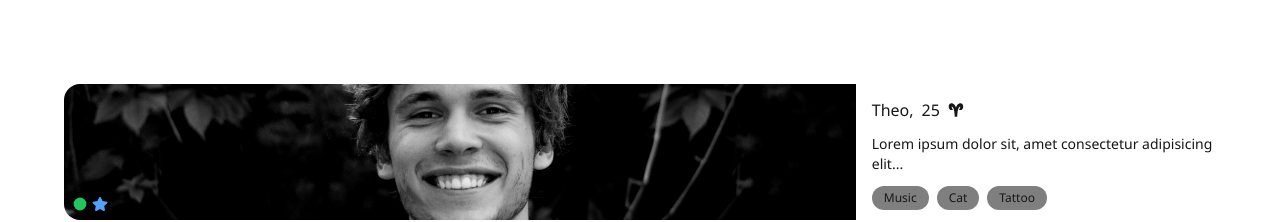
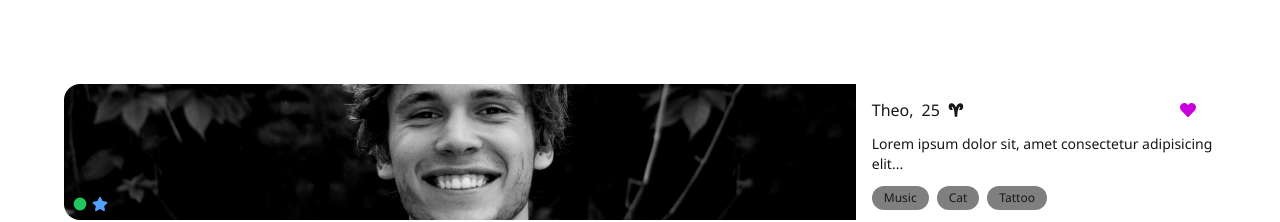
Before and after one commit to kevincalixte/wivy-nextjs, a Next.js app: page /welcome in a window 1280 px wide. Shown: the top 222 px of the page. Built offline with nearby package versions, Linux system fonts and the light colour scheme.

Commit message:
user: heart added

```diff
--- a/src/app/components/NavbarBottom/NavbarBottom.tsx
+++ b/src/app/components/NavbarBottom/NavbarBottom.tsx
@@ -13,6 +13,7 @@ function NavbarBottom({ onProfile, onChat }: { onProfile?: boolean; onChat?: boo
           <ul className='flex items-center justify-around w-full text-2xl'>
             <li><button><FiInfo /></button></li>
             <li><button><FiStar /></button></li>
+            <li><button><FiHeart /></button></li>
             <li><button><FiMessageSquare /></button></li>
           </ul>
         </nav>
--- a/src/app/components/Preview/Preview.tsx
+++ b/src/app/components/Preview/Preview.tsx
@@ -3,7 +3,7 @@ import React from 'react'
 // VISUEL APP
 function Preview() {
   return (
-    <div className='flex items-center flex-col gap-5 mt-5  '>
+    <div className='flex items-center flex-col gap-5 pt-5 '>
       <h2 className='text-[1.5rem] font-thin'>Meet. Chat. Live the Experience.</h2>
       <div className='w-2/3 '><img src="/img/home/preview/preview1.png" alt="" /></div>
     </div>
--- a/src/app/components/User/User.tsx
+++ b/src/app/components/User/User.tsx
@@ -30,13 +30,16 @@ function User() {
             <div id='User' className='flex flex-col items-center mt-18 mb-22'>
                 <article onClick={() => setShowProfile(true)} className='flex w-[90%] h-34 m-3 rounded-2xl overflow-hidden bg-white/10'>
                     <div className='relative w-3/4 h-full rounded-2xl'>
+                        <img className='w-full h-full object-cover' src="/img/home/album-meet/meet1.jpg" alt="" />
                         <img className='absolute w-4 h-4 bottom-2 left-2' src="/img/user/user-connected.svg" alt="" />
                         <FaStar className='absolute bottom-2 left-7 text-blue-400' />
-                        <img className='w-full h-full object-cover' src="/img/home/album-meet/meet1.jpg" alt="" />
                     </div>
 
                     <div className='flex flex-col justify-center gap-3 pl-4 pt-1'>
-                        <h2 className='flex items-center gap-2'>Theo,<span>25 </span> <span><GiAries /></span></h2>
+                        <div className='flex items-center justify-between'>
+                            <h2 className='flex items-center gap-2'>Theo,<span>25 </span> <span><GiAries /></span></h2>
+                            <FaHeart className='mr-5 text-fuchsia-600'></FaHeart>
+                        </div>
                         <p className='text-sm'>Lorem ipsum dolor sit, amet consectetur adipisicing elit...</p>
                         <div className='flex gap-2'>
                             <Tag>Music</Tag>
```
